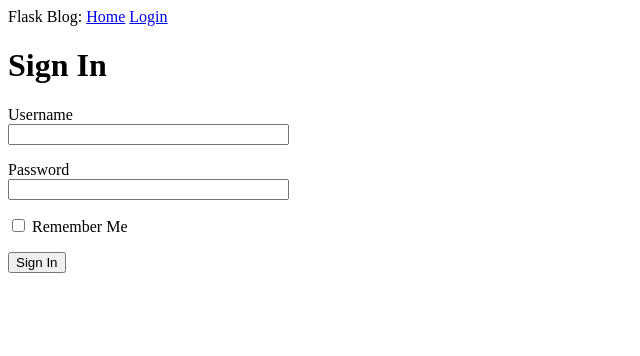
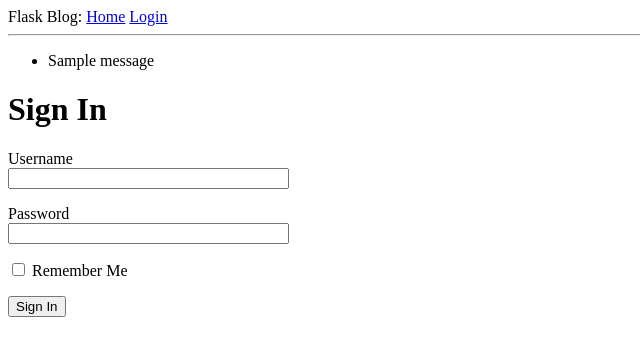
Before and after one commit to avnms/flask-blog-webapp, a Flask app: page /login in a window 1280 px wide. Shown: the top 356 px of the page, without its empty margins (0-640 px from the left). Run offline with Flask 3, Linux system fonts and the light colour scheme; one stand-in notice (Sample message) is shown.

Commit message:
Updated base.html with displaying the flashed messages

```diff
--- a/app/templates/base.html
+++ b/app/templates/base.html
@@ -14,6 +14,16 @@
         <a href="/index">Home</a>
         <a href="/login">Login</a>
     </div>
+    <hr>
+    {% with messages = get_flashed_messages() %}
+        {% if messages %}
+            <ul>
+                {% for message in messages %}
+                    <li>{{ message }}</li>
+                {% endfor %}
+            </ul>
+        {% endif %}
+    {% endwith %}
     {% block content %}
     {% endblock %}
 </body>
```
